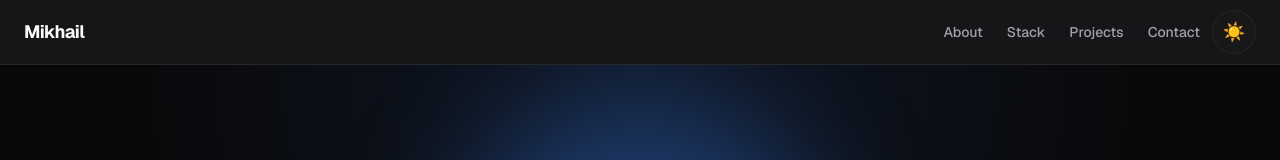
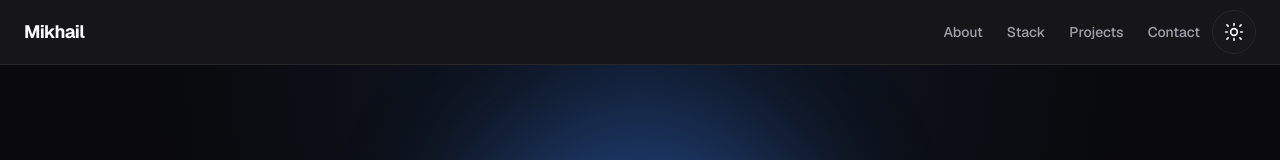
Before and after one commit to avramenkomy/portfolio, a Next.js app: page / in a window 1280 px wide. Shown: the top 160 px of the page. Built offline with nearby package versions, Linux system fonts and the light colour scheme; no server answers.

Commit message:
refactor: change emodji icons to svg in theme switch

```diff
--- /dev/null
+++ b/src/components/theme/MoonIcon.js
@@ -0,0 +1,19 @@
+export default function MoonIcon() {
+  return (
+    <svg
+      width="20"
+      height="20"
+      viewBox="0 0 24 24"
+      fill="none"
+      aria-hidden="true"
+    >
+      <path
+        d="M21 14.5A8.5 8.5 0 0 1 9.5 3a7 7 0 1 0 11.5 11.5Z"
+        stroke="currentColor"
+        strokeWidth="2"
+        strokeLinecap="round"
+        strokeLinejoin="round"
+      />
+    </svg>
+  );
+}
--- /dev/null
+++ b/src/components/theme/SunIcon.js
@@ -0,0 +1,26 @@
+export default function SunIcon() {
+  return (
+    <svg
+      width="20"
+      height="20"
+      viewBox="0 0 24 24"
+      fill="none"
+      aria-hidden="true"
+    >
+      <path
+        d="M12 4V2M12 22v-2M4.93 4.93 3.51 3.51M20.49 20.49l-1.42-1.42M4 12H2M22 12h-2M4.93 19.07l-1.42 1.42M20.49 3.51l-1.42 1.42"
+        stroke="currentColor"
+        strokeWidth="2"
+        strokeLinecap="round"
+      />
+
+      <circle
+        cx="12"
+        cy="12"
+        r="4"
+        stroke="currentColor"
+        strokeWidth="2"
+      />
+    </svg>
+  );
+}
--- a/src/components/theme/ThemeToggle.js
+++ b/src/components/theme/ThemeToggle.js
@@ -3,6 +3,9 @@
 import { useEffect, useState } from 'react';
 
 import styles from './ThemeToggle.module.scss';
+
+import SunIcon from './SunIcon';
+import MoonIcon from './MoonIcon';
 
 const THEME_STORAGE_KEY = 'portfolio-theme';
 
@@ -53,7 +56,7 @@ export default function ThemeToggle() {
       title={isDarkTheme ? 'Светлая тема' : 'Темная тема'}
     >
       <span className={styles.icon} aria-hidden="true">
-        {isMounted && (isDarkTheme ? '☀️' : '🌙')}
+        {isMounted && (isDarkTheme ? <SunIcon /> : <MoonIcon />)}
       </span>
     </button>
   )
--- a/src/components/theme/ThemeToggle.module.scss
+++ b/src/components/theme/ThemeToggle.module.scss
@@ -30,6 +30,11 @@
   justify-content: center;
   width: 20px;
   height: 20px;
-  font-size: 18px;
-  line-height: 1;
+  color: currentColor;
+
+  svg {
+    display: block;
+    width: 20px;
+    height: 20px;
+  }
 }
```
